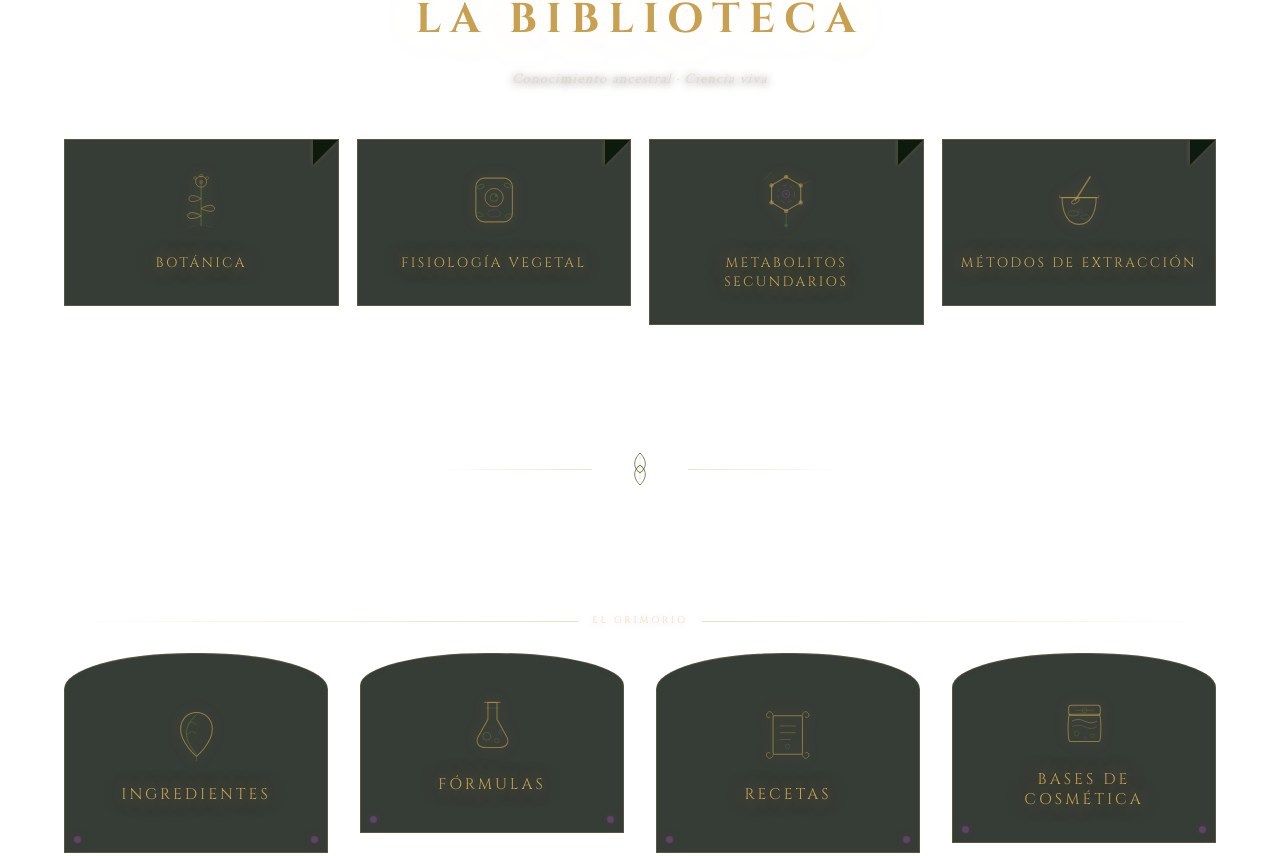
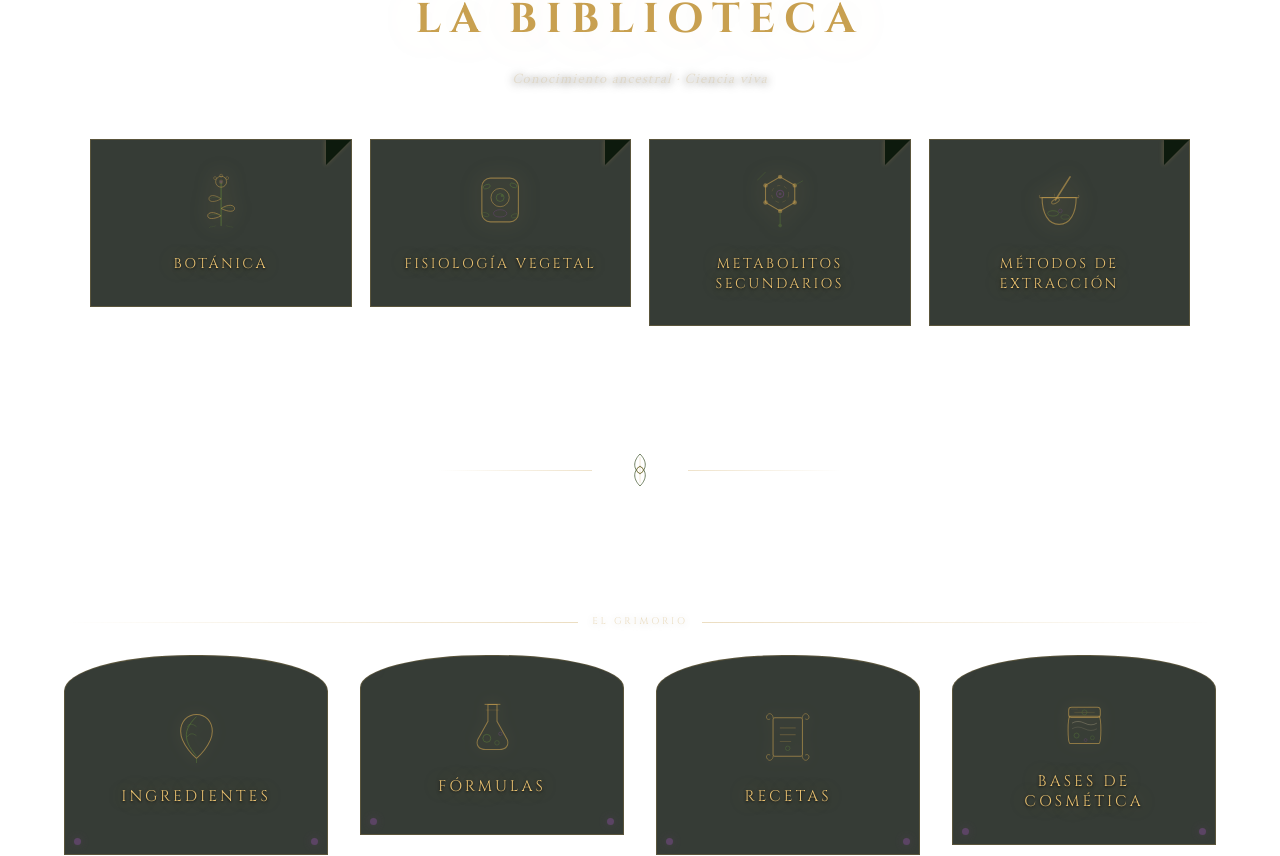
Before and after one commit to camilaaichelegomez/el-floema-agente, a Next.js app: page / in a window 1280 px wide. Shown: the part 2517-3373 px from the top of the page. Built offline with nearby package versions, Linux system fonts and the light colour scheme.

Commit message:
Centrar grid Biblioteca, títulos más brillantes con sombra oscura
Co-Authored-By: Claude Sonnet 4.6 <noreply@anthropic.com>

```diff
--- a/app/globals.css
+++ b/app/globals.css
@@ -620,10 +620,11 @@ a:hover { color: var(--color-gold-light); }
   font-family: var(--font-grimoire);
   font-size: 1rem;
   letter-spacing: 0.28em;
-  color: var(--color-gold);
+  color: #e8c070;
   text-transform: uppercase;
   display: block;
   line-height: 1.3;
+  text-shadow: 0 1px 4px rgba(0,0,0,0.9);
 }
 .nav-card-subtitle {
   display: none;
@@ -859,15 +860,16 @@ a:hover { color: var(--color-gold-light); }
   padding: 2rem 0.85rem !important;
 }
 .knowledge-card .nav-card-title {
-  font-size: clamp(0.65rem, 1.1vw, 0.85rem) !important;
+  font-size: clamp(0.7rem, 1.1vw, 0.9rem) !important;
   letter-spacing: 0.18em !important;
   line-height: 1.4 !important;
-  text-shadow: 0 0 20px rgba(200,160,80,0.6) !important;
+  color: #e8c070 !important;
+  text-shadow: 0 1px 3px rgba(0,0,0,0.9), 0 0 20px rgba(200,160,80,0.4) !important;
 }
 .knowledge-card .nav-card-icon svg {
   height: 56px !important;
   opacity: 1 !important;
-  filter: drop-shadow(0 0 8px rgba(200,160,80,0.45)) !important;
+  filter: drop-shadow(0 0 10px rgba(200,160,80,0.6)) !important;
 }
 
 /* ── GRIMORIO CARDS — ventanas góticas ──────────────────── */
@@ -894,7 +896,8 @@ a:hover { color: var(--color-gold-light); }
 .grimorio-card .nav-card-title {
   font-size: clamp(0.75rem, 1.2vw, 1rem);
   letter-spacing: 0.2em;
-  text-shadow: 0 0 20px rgba(200,160,80,0.5);
+  color: #e8c070;
+  text-shadow: 0 1px 3px rgba(0,0,0,0.9), 0 0 20px rgba(200,160,80,0.4);
 }
 
 /* Gradient inferior */
--- a/components/KnowledgeCards.tsx
+++ b/components/KnowledgeCards.tsx
@@ -255,7 +255,8 @@ export function KnowledgeCards() {
             gap: "clamp(10px, 1.5vw, 18px)",
             listStyle: "none",
             padding: 0,
-            margin: 0,
+            margin: "0 auto",
+            maxWidth: 1100,
           }}
         >
           {modules.map(({ key, label, subtitle, Icon, href }) => (
```
